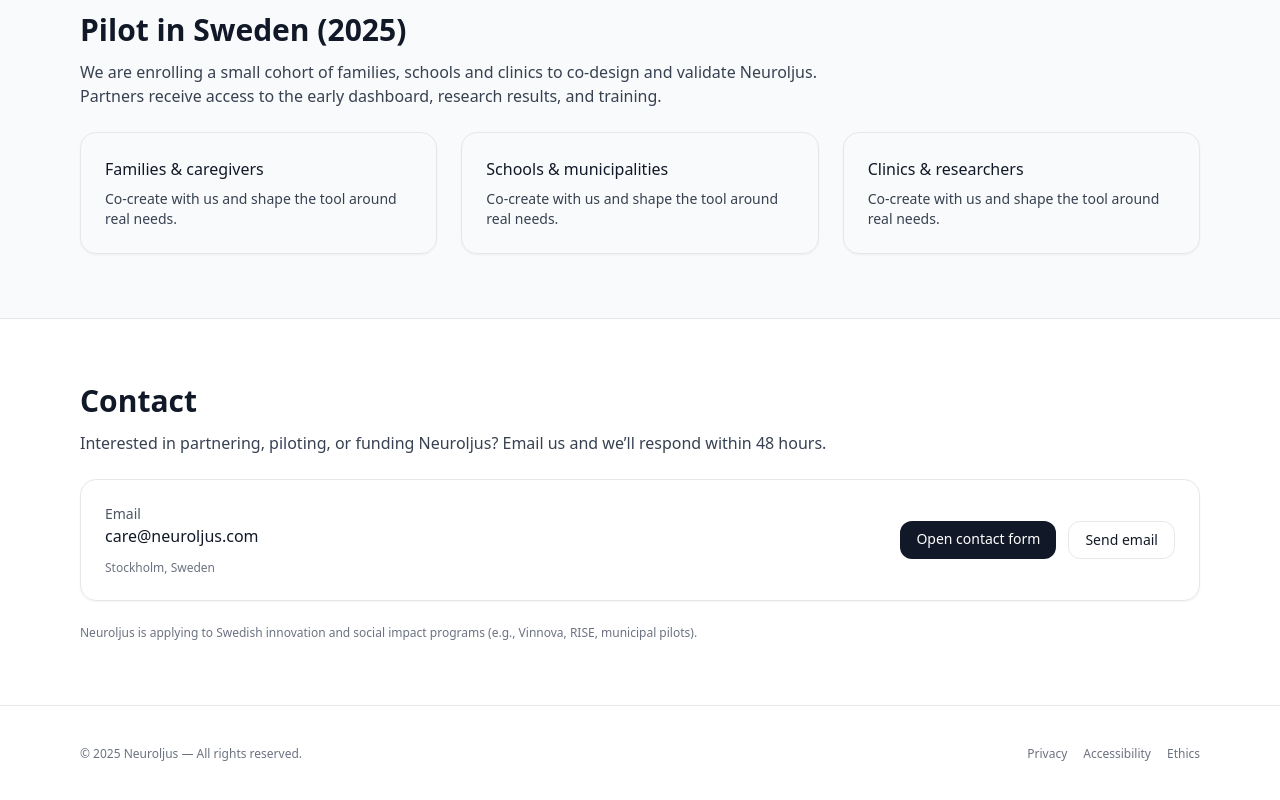
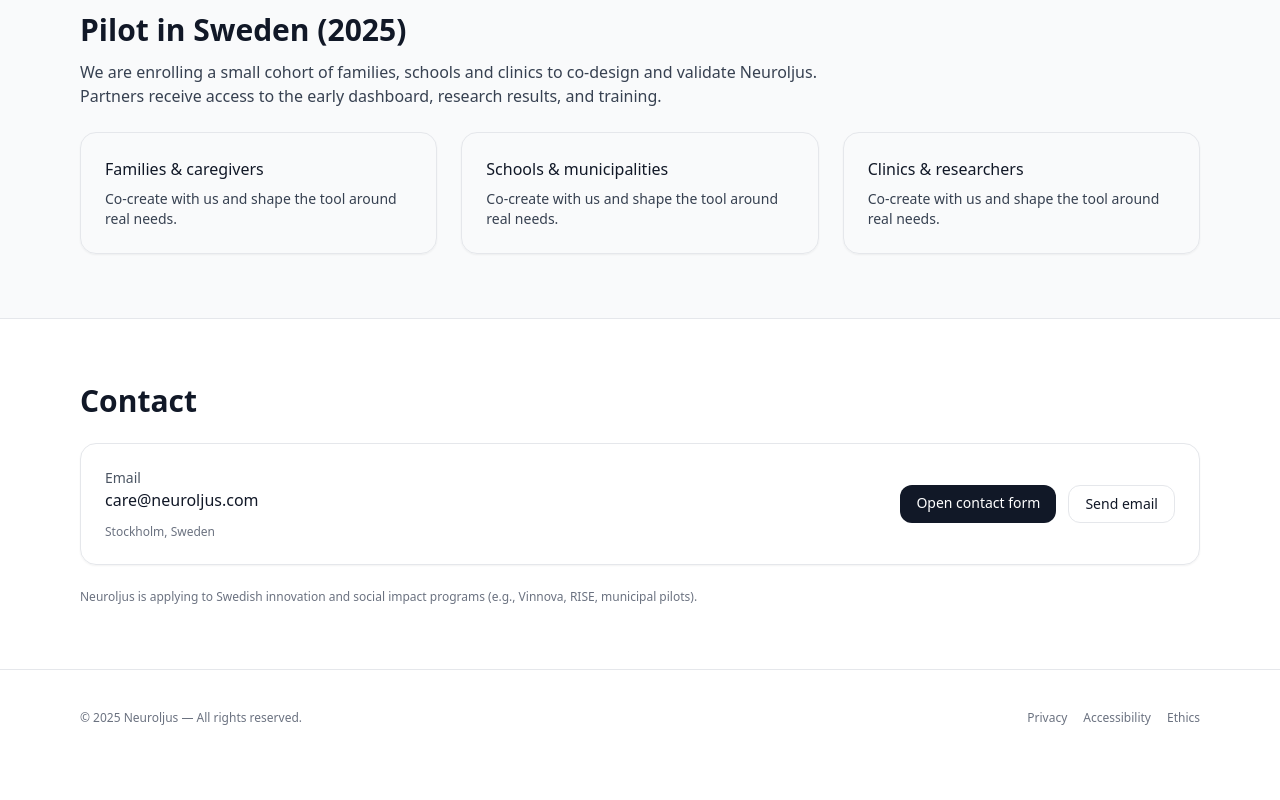
Before and after one commit to elizabeth42aria/neuroljus-site-dup, a Next.js app: page / in a window 1280 px wide. Shown: the part 2414-3214 px from the top of the page. After the commit the page ends 3180 px from the top, so only its background shows below. Built offline with nearby package versions, Linux system fonts and the light colour scheme.

Commit message:
emove programs blurb from contact.

```diff
--- a/src/components/NeuroljusLanding.tsx
+++ b/src/components/NeuroljusLanding.tsx
@@ -240,12 +240,6 @@
   <div className="max-w-6xl mx-auto px-4 py-16">
     <h2 className="text-2xl md:text-3xl font-semibold">{t("Contact","Kontakt")}</h2>
 
-    <p className="mt-3 text-gray-700 max-w-3xl">
-      {t(
-        "Interested in partnering, piloting, or funding Neuroljus? Email us and we’ll respond within 48 hours.",
-        "Intresserad av partnerskap, pilot eller finansiering av Neuroljus? Mejla oss så svarar vi inom 48 timmar."
-      )}
-    </p>
 
     <div className="mt-6 rounded-2xl border p-6 shadow-sm flex flex-col md:flex-row items-start md:items-center gap-4">
       <div className="grow">
```
